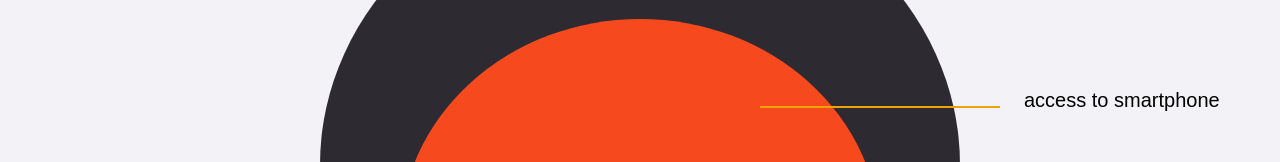
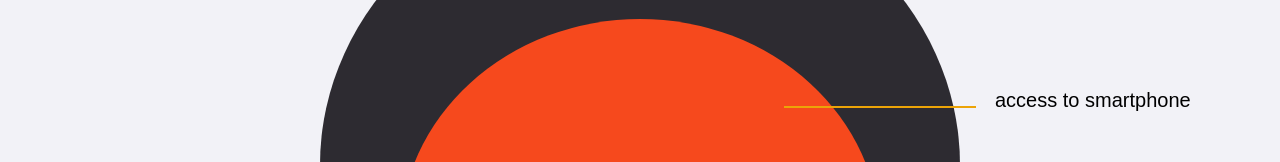
Before and after one commit to Balamiayush/tingting22, a plain HTML site: page index.html in a window 1280 px wide. Shown: the part 1962-2124 px from the top of the page. Drawn offline with nearby package versions, Linux system fonts and the light colour scheme; a script that the page names is missing; a web font is replaced by a local one.

Commit message:
finihsed

```diff
--- a/style.css
+++ b/style.css
@@ -187,7 +187,7 @@ body {
             top: 20%;
         }
         .line-2 {
-            width: 50%;
+            width: 40%;
         }
         .line-3 {
             width: 100px;
@@ -207,7 +207,7 @@ body {
         }
 
         .text-2 {
-            left: 130%;
+            left: 124%;
             top: 15%;
         }
 
```
